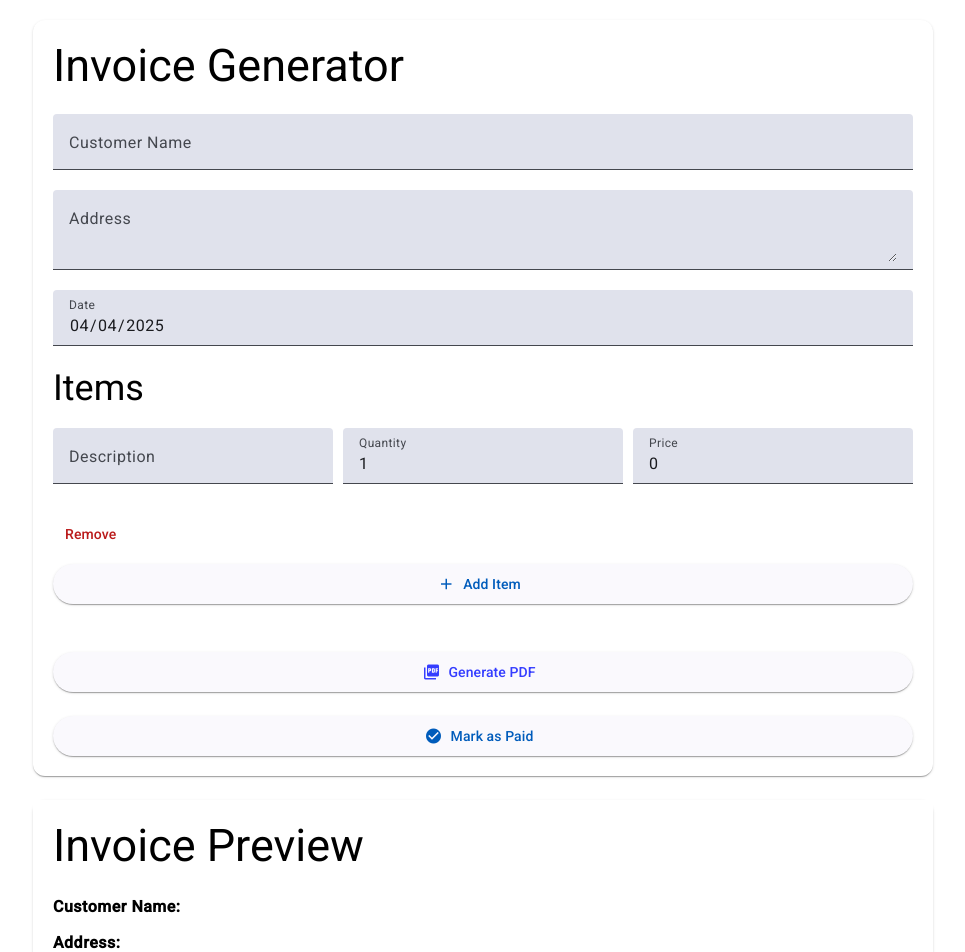
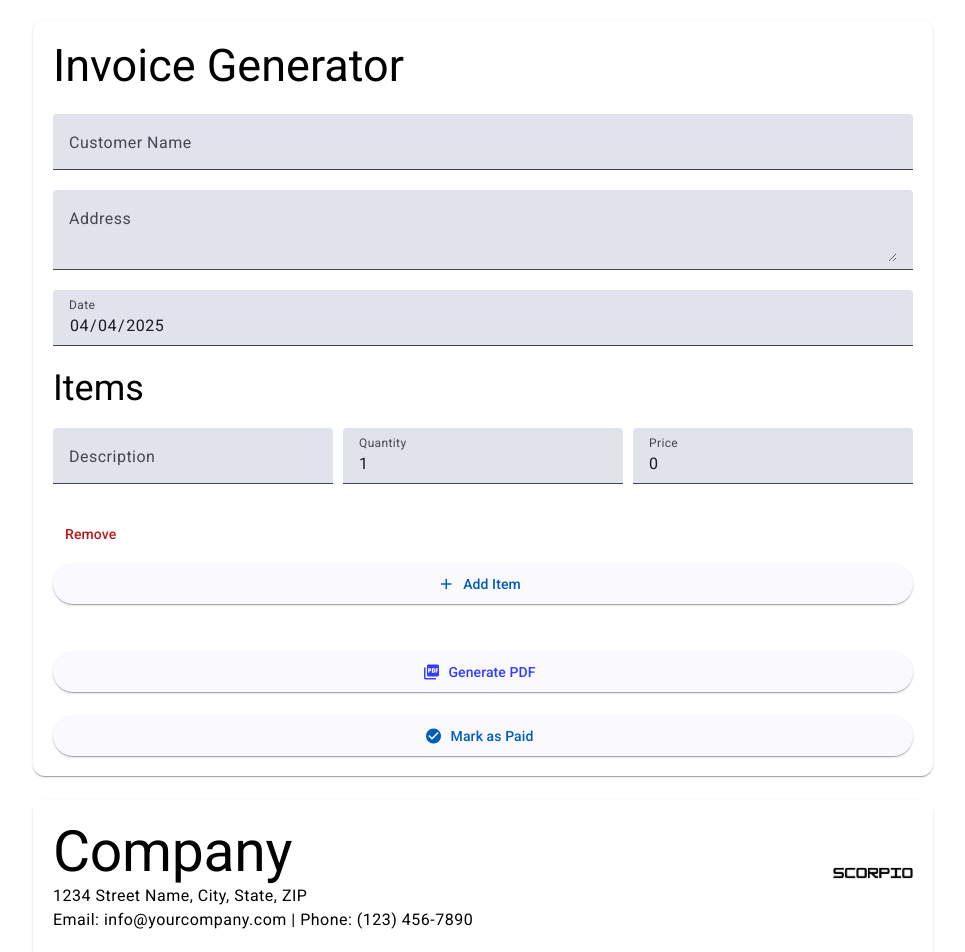
Before and after one commit to Bhagyadilhara/invoicee_app, an Angular app: page / in a window 1280 px wide. Shown: the top 952 px of the page, without its empty margins (157-1122 px from the left). Built offline with nearby package versions, Linux system fonts and the light colour scheme.

Commit message:
Modified invoice details

```diff
--- a/angular.json
+++ b/angular.json
@@ -23,7 +23,8 @@
             "assets": [
               {
                 "glob": "**/*",
-                "input": "public"
+                "input": "src/assets",
+                "output": "assets"
               }
             ],
             "styles": [
@@ -82,7 +83,8 @@
             "assets": [
               {
                 "glob": "**/*",
-                "input": "public"
+                "input": "src/assets",
+                "output": "assets"
               }
             ],
             "styles": [
--- a/src/app/app.component.html
+++ b/src/app/app.component.html
@@ -56,7 +56,19 @@
   <!-- PDF Preview -->
   <mat-card>
     <div #invoiceContent style="position: relative; padding: 20px; background: white; max-width: 100%; overflow-x: auto;">
-      <h2>Invoice Preview</h2>
+      <!-- Company Header -->
+      <div style="display: flex; justify-content: space-between; align-items: center; margin-bottom: 20px;">
+        <div>
+          <h1 style="margin: 0;">Company</h1>
+          <p style="margin: 0;">1234 Street Name, City, State, ZIP</p>
+          <p style="margin: 0;">Email: info&#64;yourcompany.com | Phone: (123) 456-7890</p>
+        </div>
+        <div>
+          <img src="assets/Scorpio.png" alt="Company Logo" style="max-height: 80px;" />
+        </div>
+      </div>
+
+      <h2>Invoice</h2>
       <p><strong>Customer Name:</strong> {{ invoice.customerName }}</p>
       <p><strong>Address:</strong> {{ invoice.address }}</p>
       <p><strong>Date:</strong> {{ invoice.date }}</p>
```
Also changed, not shown: src/assets/Scorpio.png (added).
